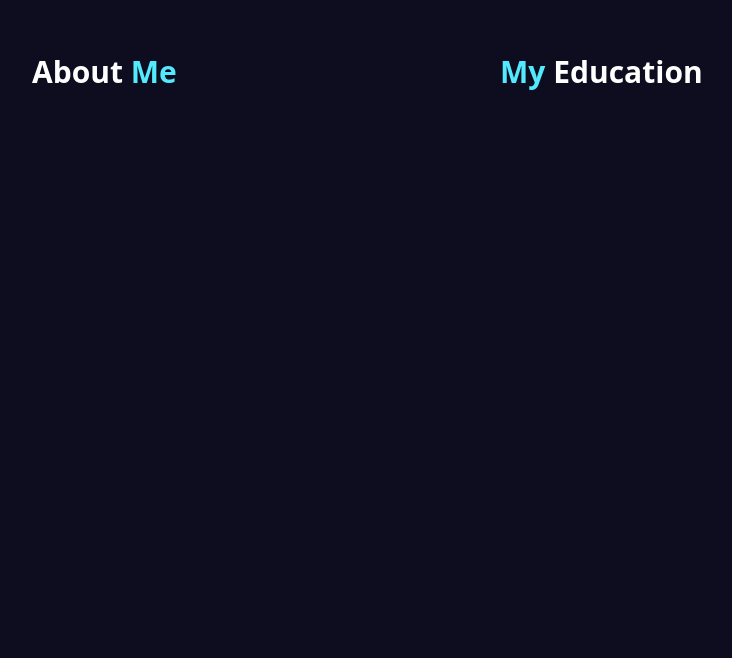
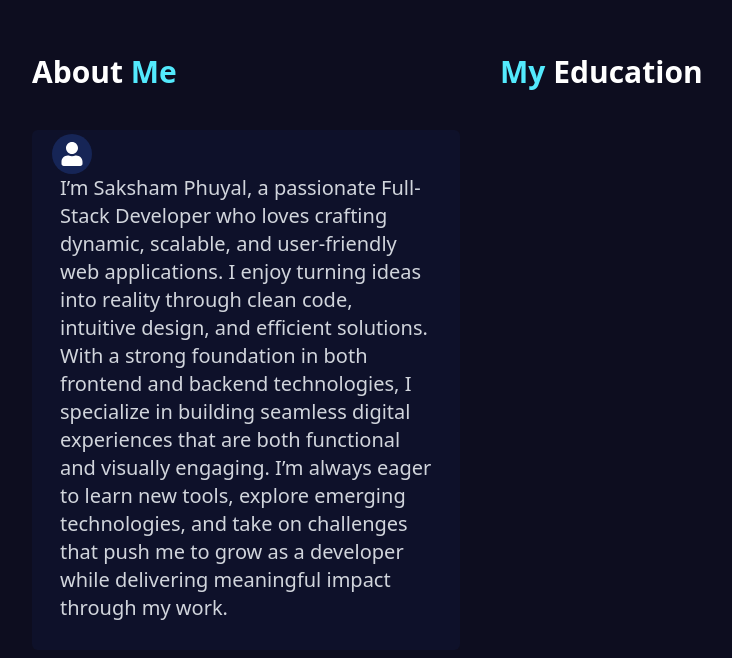
Before and after one commit to SakshamPhuyal/PORTFOLIO, a Next.js app: page / in a window 1280 px wide. Shown: the part 922-1580 px from the top of the page, without its empty margins (160-892 px from the left). Before the commit the page ends 1116 px from the top, so only its background shows below. Built offline with nearby package versions, Linux system fonts and the light colour scheme.

Commit message:
About me

```diff
--- a/app/components/Home/Resume/ResumeCard.tsx
+++ b/app/components/Home/Resume/ResumeCard.tsx
@@ -1,9 +1,19 @@
 import React from 'react'
-
-const ResumeCard = () => {
+import { IconType } from 'react-icons'
+type props={
+  Icon:IconType;
+  date?:string;
+}
+const ResumeCard = ({
+  Icon,date}:props) => {
   return (
-    <div>
-
+    <div className='mb-6'>
+      <div className='flex items-center space-x-6 bg-blue-950/20 transition-all duration-300 p-4 rounded-md relative'>
+<div className='w-10 h-10 bg-blue-950 rounded-full flex items-center justify-center  absolute top-1 left-5 flex-col'>
+<Icon className='w-6 h-6 text-white' />
+</div>
+<h1 className='text-gray-300 text-xl mt-4 p-3'>I’m Saksham Phuyal, a passionate Full-Stack Developer who loves crafting dynamic, scalable, and user-friendly web applications. I enjoy turning ideas into reality through clean code, intuitive design, and efficient solutions. With a strong foundation in both frontend and backend technologies, I specialize in building seamless digital experiences that are both functional and visually engaging. I’m always eager to learn new tools, explore emerging technologies, and take on challenges that push me to grow as a developer while delivering meaningful impact through my work.</h1>
+      </div>
     </div>
   )
 }
```
